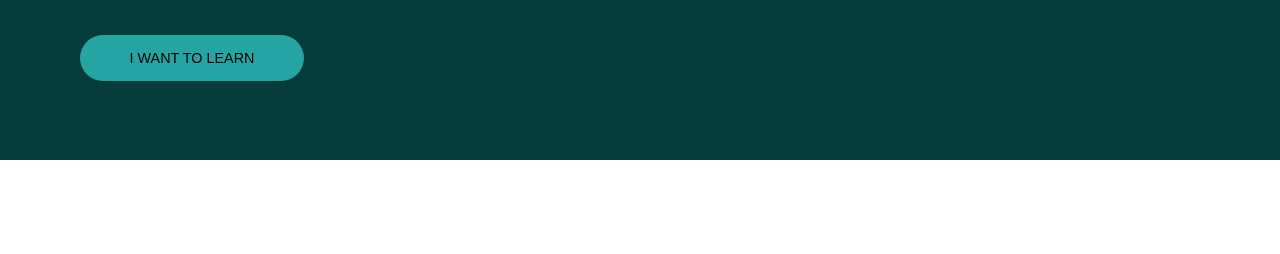
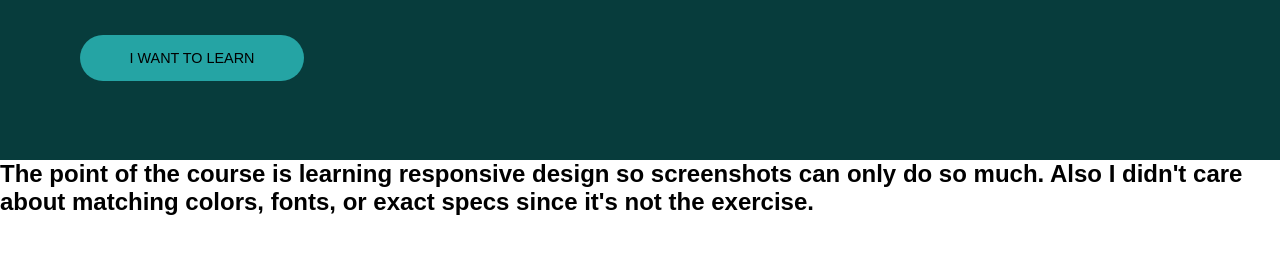
Before and after one commit to Jpaulsisson/kevin-powell-responsive-course, a plain HTML site: page challenge-3/index.html in a window 1280 px wide. Shown: the part 240-494 px from the top of the page. Drawn offline with Linux system fonts and the light colour scheme.

Commit message:
added screenshots

```diff
--- a/challenge-3/index.html
+++ b/challenge-3/index.html
@@ -13,5 +13,6 @@
     <p class="title-text">Lorem ipsum dolor sit amet consectetur adipisicing elit. Doloribus, quam voluptas nihil nisi veritatis laudantium asperiores fugiat eum voluptatem a odio tempora libero ab enim.</p>
     <a href="#" class="title-link">I WANT TO LEARN</a>
   </div>
+  <h2>The point of the course is learning responsive design so screenshots can only do so much. Also I didn't care about matching colors, fonts, or exact specs since it's not the exercise.</h2>
 </body>
 </html>
```
Also changed, not shown: challenge-3/finished-product/huge-screen.png (added), challenge-3/finished-product/laptop-screen.png (added), challenge-3/finished-product/phone-screen.png (added), challenge-3/finished-product/tablet-screen.png (added).
